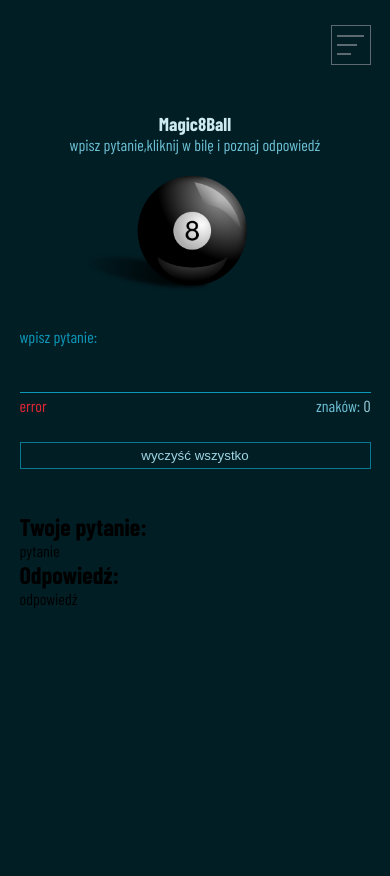
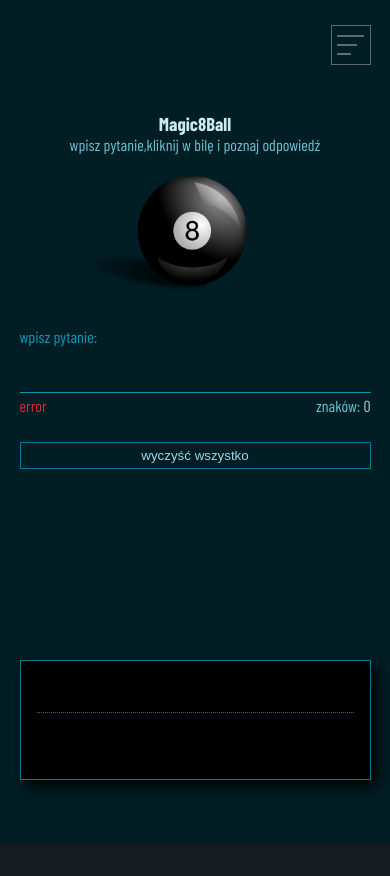
Before and after one commit to Scorpion19702022/SIMPLE_PROJECT_REACT_REDUX, a React (Vite) app: page /Magic8Ball in a window 390 px wide. After the commit the page ends 844 px from the top, so only its background shows below. Built offline with nearby package versions, Linux system fonts and the light colour scheme; a web font is replaced by a local one.

Commit message:
added style for mobile

```diff
--- a/src/Components/Magic8Ball/Magic8BallResult.tsx
+++ b/src/Components/Magic8Ball/Magic8BallResult.tsx
@@ -4,11 +4,11 @@ const Magic8BallResult = () => {
 	return (
 		<section className={styles.wrapper}>
 			<div className={styles.box_question}>
-				<h2 className={styles.heading_question}>Twoje pytanie:</h2>
+				<h5 className={styles.heading_question}>Twoje pytanie:</h5>
 				<span className={styles.question}>pytanie</span>
 			</div>
 			<div className={styles.box_answer}>
-				<h2 className={styles.heading_answer}>Odpowiedź:</h2>
+				<h5 className={styles.heading_answer}>Odpowiedź:</h5>
 				<span className={styles.answer}>odpowiedź</span>
 			</div>
 		</section>
--- a/src/Components/Magic8Ball/Styles/Magic8BallResult.module.css
+++ b/src/Components/Magic8Ball/Styles/Magic8BallResult.module.css
@@ -26,5 +26,32 @@
 
 .wrapper {
 	width: 90%;
-	height: 300px;
+	height: 120px;
+	padding: 1em;
+	display: flex;
+	flex-direction: column;
+	align-items: center;
+	justify-content: space-between;
+	background-color: var(--color-dark11);
+	border: 0.04em solid var(--color-color06);
+	box-shadow: 0.4em 0.4em 1em var(--color-dark11);
 }
+
+.box_question {
+	width: 100%;
+	height: 45%;
+	display: flex;
+	flex-direction: column;
+	justify-content: space-between;
+	align-items: center;
+	border-bottom: 0.04em dotted var(--color-color06);
+}
+
+.box_answer {
+	width: 100%;
+	height: 65%;
+	display: flex;
+	flex-direction: column;
+	justify-content: space-between;
+	align-items: center;
+}
```
